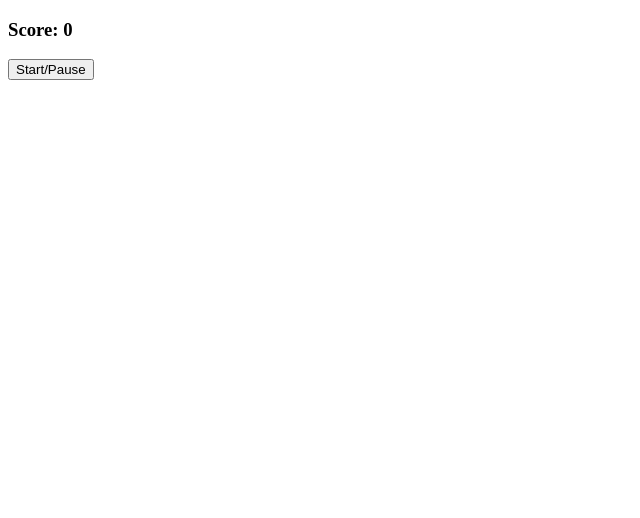
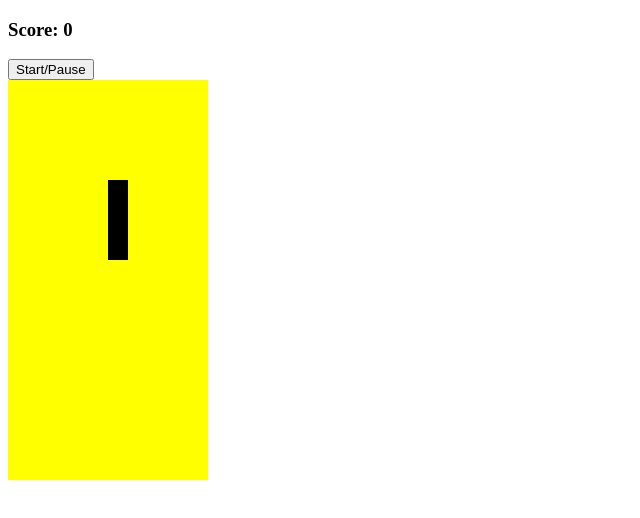
Before and after one commit to zinagithub/Tetris_Game_v1, a plain HTML site: page index.html in a window 1280 px wide. Shown: the whole page, without its empty margins (0-640 px from the left). Drawn offline with Linux system fonts and the light colour scheme.

Commit message:
add style add functions to draw and undraw the tetriminos

```diff
--- a/app.js
+++ b/app.js
@@ -1,3 +1,76 @@
-document.addEventListener("DOMContentLoaded", (event) => {
+document.addEventListener("DOMContentLoaded", () => {
+  const width = 10;
+  const grid = document.querySelector(".grid");
+  var squares = Array.from(document.querySelectorAll(".grid div"));
+  const score = document.querySelector("#score");
+  const startBtn = document.querySelector("#start_button");
 
+  const lTetromino = [
+    [1, width+1, width*2+1, 2],
+    [width, width+1, width+2, width*2+2],
+    [1, width+1, width*2+1, width*2],
+    [width, width*2, width*2+1, width*2+2]
+  ];
+
+  const zTetromino = [
+    [0,width,width+1,width*2+1],
+    [width+1, width+2,width*2,width*2+1],
+    [0,width,width+1,width*2+1],
+    [width+1, width+2,width*2,width*2+1]
+  ];
+
+  const tTetromino = [
+    [1,width,width+1,width+2],
+    [1,width+1,width+2,width*2+1],
+    [width,width+1,width+2,width*2+1],
+    [1,width,width+1,width*2+1]
+  ];
+
+  const oTetromino = [
+    [0,1,width,width+1],
+    [0,1,width,width+1],
+    [0,1,width,width+1],
+    [0,1,width,width+1]
+  ];
+
+  const iTetromino = [
+    [1,width+1,width*2+1,width*3+1],
+    [width,width+1,width+2,width+3],
+    [1,width+1,width*2+1,width*3+1],
+    [width,width+1,width+2,width+3]
+  ];
+
+  const theTetrominoes = [lTetromino, zTetromino, tTetromino, oTetromino, iTetromino];
+
+
+  var currentPosition = 4;
+  var currentRotation = 0;
+
+  var random = Math.floor(Math.random()*theTetrominoes.length);
+  console.log(random);
+  var current = theTetrominoes[random][currentRotation];
+
+
+  function draw(){
+    current.forEach(function(val){
+      squares[currentPosition+ val].classList.add("tetremino");
+    })
+  }
+  function undraw(){
+    current.forEach(function(val){
+      squares[currentPosition+ val].classList.remove("tetremino");
+    })
+  }
+
+
+
+  var timerId = setInterval(moveDown,1000);
+  function moveDown(){
+    undraw();
+    currentPosition += width;
+    draw()
+  }
+
+
+  //draw();
   });
--- a/index.html
+++ b/index.html
@@ -230,6 +230,18 @@
         <div></div>
         <div></div>
         <div></div>
+
+
+        <div class= "taken"></div>
+        <div class= "taken"></div>
+        <div class= "taken"></div>
+        <div class= "taken"></div>
+        <div class= "taken"></div>
+        <div class= "taken"></div>
+        <div class= "taken"></div>
+        <div class= "taken"></div>
+        <div class= "taken"></div>
+        <div class= "taken"></div>
     </div>
     <script src="app.js"></script>
 </body>
--- a/style.css
+++ b/style.css
@@ -0,0 +1,15 @@
+.grid {
+  width : 200px;
+  height: 400px;
+  display: flex;
+  flex-wrap: wrap;
+  background-color: yellow;
+}
+.grid div {
+ width: 20px;
+ height: 20px;
+
+}
+.tetremino {
+    background-color: black;
+}
```
